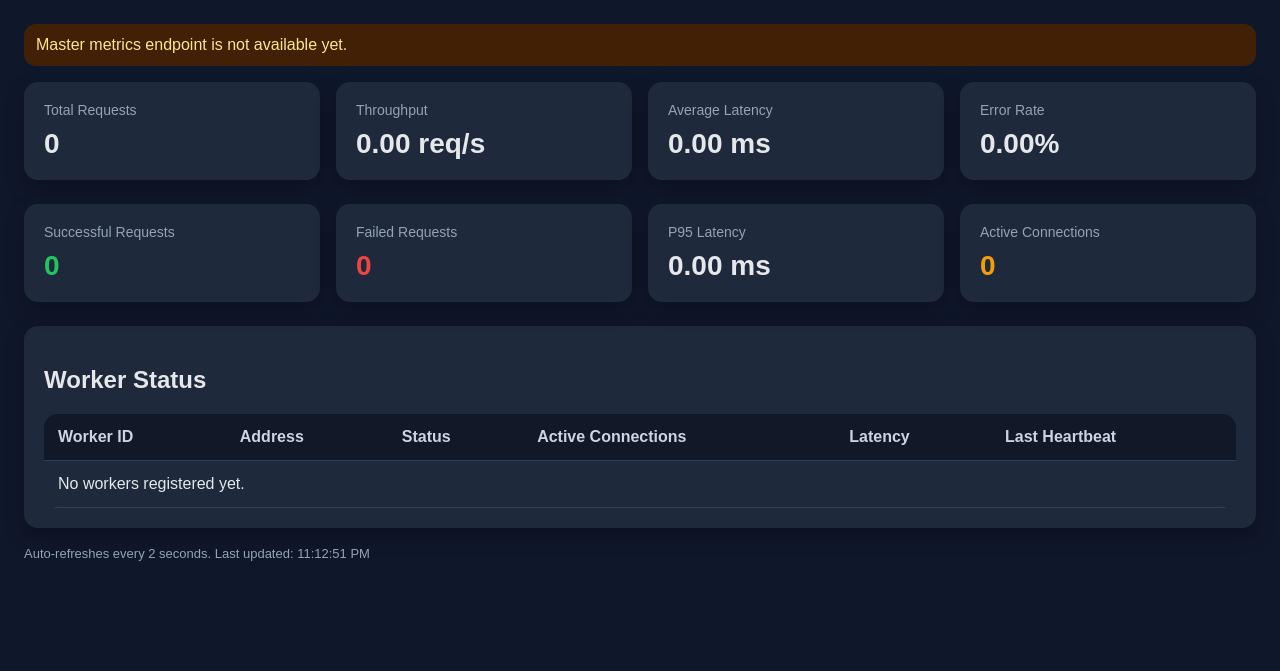
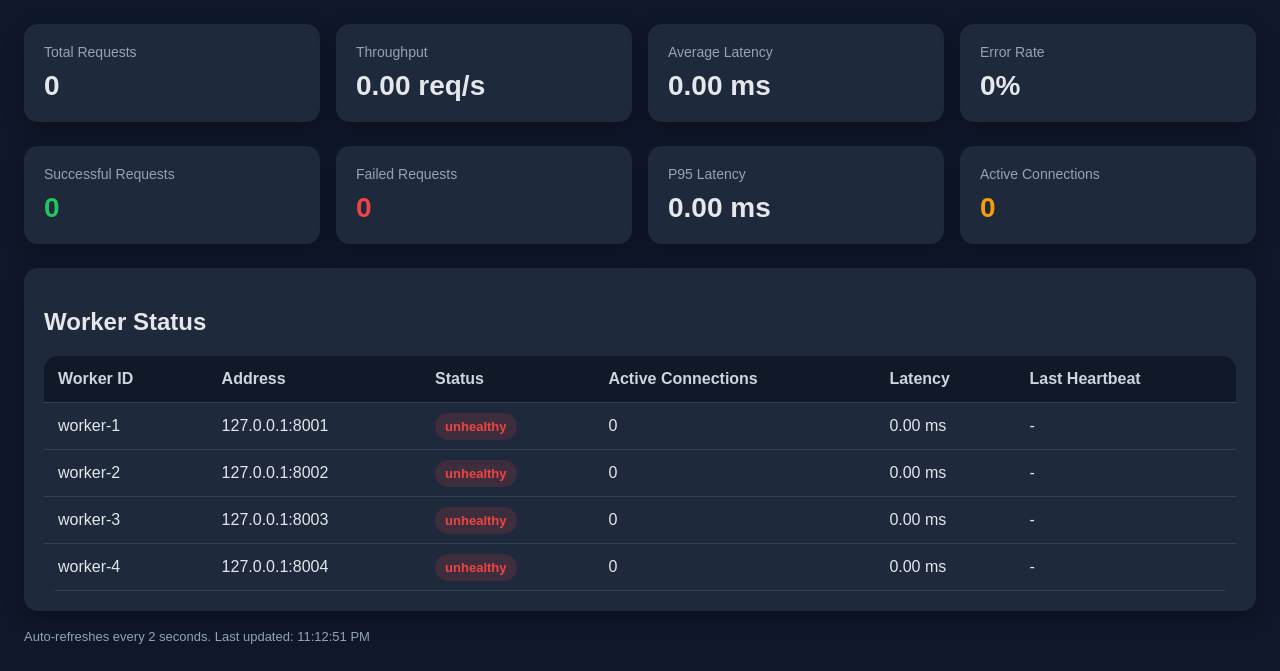
Before and after one commit to Link2004tw/distributedLLM, a FastAPI app: page / in a window 1280 px wide. Shown: the part 129-800 px from the top of the page. Run offline with FastAPI, Linux system fonts and the light colour scheme; data that the repository does not hold is empty.

Commit message:
feat: integrate NGINX status into dashboard metrics and update worker data handling

```diff
--- a/dashboard/app.py
+++ b/dashboard/app.py
@@ -151,22 +151,23 @@
     metrics_raw = await fetch_from_master("/metrics", fallback_metrics)
     workers_raw = await fetch_from_master("/workers", fallback_workers)
     workers_list = workers_raw.get("workers", [])
+    nginx_status = await get_nginx_status()
 
     master_online = "_error" not in metrics_raw and "_error" not in workers_raw
 
     metrics = dict(metrics_raw)
-    metrics.setdefault("avg_latency_ms", metrics.get("average_latency_ms", 0))
+    metrics.setdefault("avg_latency_ms", 0)
     metrics.setdefault("failed_workers", 0)
 
     workers = []
     for w in workers_list:
         workers.append({
-            "worker_id": w.get("worker_id") or w.get("id", "unknown"),
-            "healthy": w.get("healthy", w.get("status") == "healthy"),
+            "worker_id": w.get("worker_id", "unknown"),
+            "healthy": w.get("healthy", False),
             "host": w.get("host", "127.0.0.1"),
             "port": w.get("port", 0),
             "active_connections": w.get("active_connections", 0),
-            "avg_latency_ms": w.get("avg_latency_ms") or w.get("latency_ms", 0),
+            "avg_latency_ms": w.get("avg_latency_ms", 0),
             "last_heartbeat": w.get("last_heartbeat", None)
         })
 
@@ -174,6 +175,7 @@
         "master_online": master_online,
         "metrics": metrics,
         "workers": workers,
+        "nginx": nginx_status,
         "timestamp": time.time()
     }
 
--- a/dashboard/templates/index.html
+++ b/dashboard/templates/index.html
@@ -241,33 +241,29 @@
             const data = await response.json();
 
             const metrics = data.metrics || {};
-            const workersData = data.workers || {};
-            const workers = workersData.workers || [];
+            const workers = data.workers || [];
+            const nginx = data.nginx || {};
 
             const totalRequests = numberValue(metrics.total_requests);
-            const successfulRequests = numberValue(metrics.successful_requests);
-            const failedRequests = numberValue(metrics.failed_requests);
-
-            const errorRate = totalRequests > 0
-                ? (failedRequests / totalRequests) * 100
-                : 0;
+            const failedWorkers = numberValue(metrics.failed_workers);
+            const activeConns = numberValue(nginx.active_connections) || numberValue(metrics.active_connections);
 
             document.getElementById("totalRequests").textContent = totalRequests;
-            document.getElementById("successRequests").textContent = successfulRequests;
-            document.getElementById("failedRequests").textContent = failedRequests;
-            document.getElementById("errorRate").textContent = `${errorRate.toFixed(2)}%`;
+            document.getElementById("successRequests").textContent = totalRequests;
+            document.getElementById("failedRequests").textContent = failedWorkers;
+            document.getElementById("errorRate").textContent = `0%`;
 
             document.getElementById("throughput").textContent =
-                `${numberValue(metrics.throughput_rps).toFixed(2)} req/s`;
+                `${numberValue(0).toFixed(2)} req/s`;
 
             document.getElementById("avgLatency").textContent =
-                formatMs(metrics.average_latency_ms);
+                formatMs(metrics.avg_latency_ms);
 
             document.getElementById("p95Latency").textContent =
-                formatMs(metrics.p95_latency_ms);
+                formatMs(metrics.avg_latency_ms);
 
             document.getElementById("activeConnections").textContent =
-                numberValue(metrics.active_connections);
+                activeConns;
 
             const table = document.getElementById("workersTable");
             table.innerHTML = "";
@@ -276,18 +272,20 @@
                 table.innerHTML = `<tr><td colspan="6">No workers registered yet.</td></tr>`;
             } else {
                 workers.forEach(worker => {
-                    const workerId = worker.id || worker.worker_id || worker.name || "unknown-worker";
+                    const workerId = worker.worker_id || worker.id || "unknown";
                     const host = worker.host || "127.0.0.1";
                     const port = worker.port || "-";
-                    const status = worker.status || worker.health || "unknown";
+                    const healthy = worker.healthy === true;
+                    const status = healthy ? "healthy" : "unhealthy";
                     const statusClass = getStatusClass(status);
 
-                    const activeConnections = numberValue(worker.active_connections);
-                    const latency = worker.latency_ms !== undefined
-                        ? formatMs(worker.latency_ms)
+                    const activeConn = numberValue(worker.active_connections);
+                    const latency = worker.avg_latency_ms != null
+                        ? formatMs(worker.avg_latency_ms)
                         : "-";
-
-                    const lastHeartbeat = worker.last_heartbeat || worker.updated_at || "-";
+                    const lastHb = worker.last_heartbeat
+                        ? new Date(worker.last_heartbeat * 1000).toLocaleTimeString()
+                        : "-";
 
                     table.innerHTML += `
                         <tr>
@@ -298,21 +296,12 @@
                                     ${status}
                                 </span>
                             </td>
-                            <td>${activeConnections}</td>
+                            <td>${activeConn}</td>
                             <td>${latency}</td>
-                            <td>${lastHeartbeat}</td>
+                            <td>${lastHb}</td>
                         </tr>
                     `;
                 });
-            }
-
-            const notice = document.getElementById("notice");
-
-            if (metrics._warning || workersData._warning) {
-                notice.style.display = "block";
-                notice.textContent = metrics._warning || workersData._warning;
-            } else {
-                notice.style.display = "none";
             }
 
             document.getElementById("lastUpdated").textContent =
```
